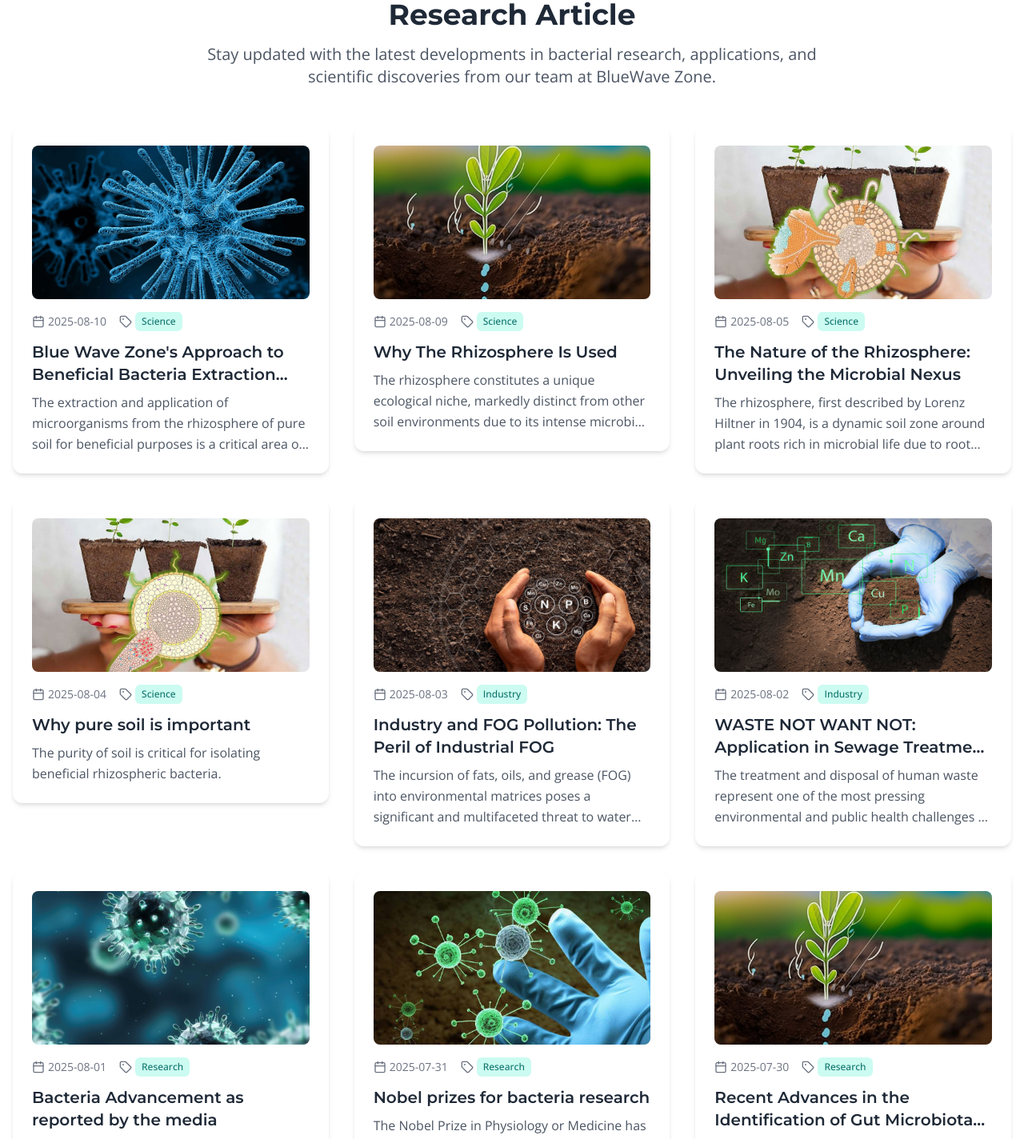
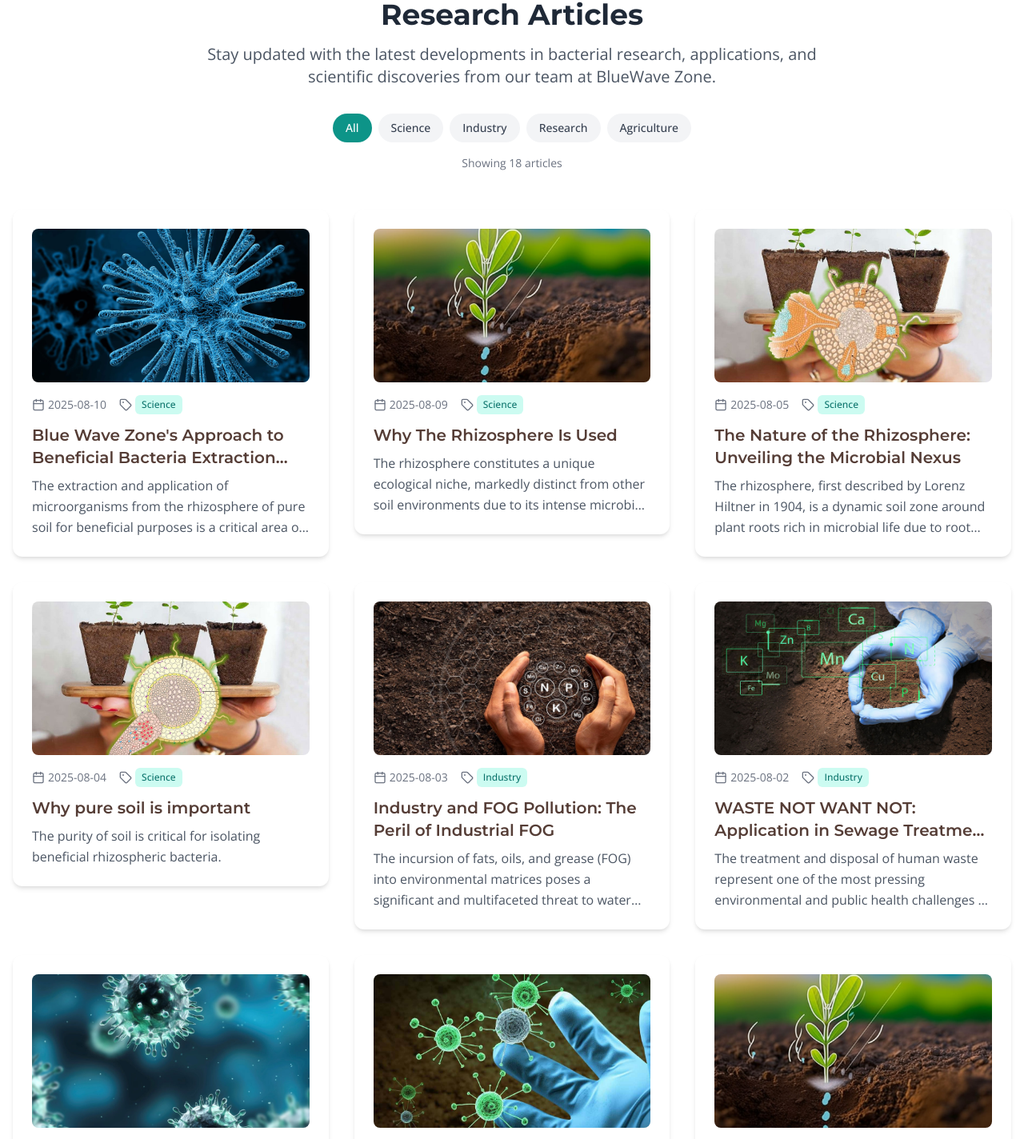
Before and after one commit to bluewavezone-devs/BlueWaveZone, a React (Vite) app in the folder project/: page /articles in a window 1280 px wide. Shown: the part 226-1650 px from the top of the page at 80% size. Built offline with nearby package versions, Linux system fonts and the light colour scheme.

Commit message:
did some changes

```diff
--- a/project/src/components/AgricultureArticlesSection.tsx
+++ b/project/src/components/AgricultureArticlesSection.tsx
@@ -80,7 +80,7 @@ const AgricultureArticlesSection: React.FC = () => {
                 <div className="text-sm text-[var(--color-teal)] font-semibold mb-2">
                   {`0${index + 1}`}
                 </div>
-                <h3 className="text-xl font-semibold text-gray-800 mb-3">
+                <h3 className="text-xl font-semibold text-[var(--color-brown)] mb-3">
                   {article.title}
                 </h3>
                 <p className="text-gray-600 mb-4">
@@ -106,11 +106,7 @@ const AgricultureArticlesSection: React.FC = () => {
           ))}
         </div>
 
-        <div className="text-center">
-          <button className="px-8 py-3 bg-[var(--color-teal)] text-white font-semibold rounded-lg hover:bg-[var(--color-deep-blue)] transition-all duration-300 hover:shadow-lg transform hover:-translate-y-0.5">
-            Explore Our Agricultural Solutions
-          </button>
-        </div>
+
       </div>
     </section>
   );
--- a/project/src/components/ArticleCard.tsx
+++ b/project/src/components/ArticleCard.tsx
@@ -38,12 +38,12 @@ const ArticleCard: React.FC<ArticleCardProps> = ({
         </div>
         <div className="flex items-center gap-1">
           <Tag className="h-4 w-4" />
-          <span className="px-2 py-1 bg-teal-100 text-teal-700 rounded-md text-xs font-medium">
-            {category}
+          <span className="px-2 py-1 bg-teal-100 text-teal-700 rounded-md text-xs font-medium capitalize">
+            {category.toLowerCase()}
           </span>
         </div>
       </div>
-      <h3 className="text-xl font-semibold mb-2 group-hover:text-teal-600 transition-colors duration-300 line-clamp-2">
+      <h3 className="text-xl font-semibold mb-2 text-[var(--color-brown)] group-hover:opacity-80 transition-opacity duration-300 line-clamp-2">
         {title}
       </h3>
       <p className="text-gray-600 leading-relaxed line-clamp-3">
--- a/project/src/components/CategoriesSection.tsx
+++ b/project/src/components/CategoriesSection.tsx
@@ -27,7 +27,7 @@ const ArticleCard: React.FC<ArticleCardProps> = ({ article }) => (
       />
     </div>
     <div className="p-6 flex flex-col flex-1">
-      <h3 className="text-xl font-semibold mb-3 text-[var(--color-deep-blue)] leading-tight">{article.title}</h3>
+      <h3 className="text-xl font-semibold mb-3 text-[var(--color-brown)] leading-tight">{article.title}</h3>
       <p className="mb-5 text-gray-600 flex-1 leading-relaxed">{article.excerpt}</p>
       <Link
         to={`/articles/${article.slug}`}
@@ -96,7 +96,7 @@ const categories: Category[] = [
     ],
   },
   {
-    name: 'The history of bacterial natural products',
+    name: 'The History of Bacterial Natural Products',
     articles: [
       {
         title: 'Bacteria Advancement as reported by the media',
--- a/project/src/pages/Article.tsx
+++ b/project/src/pages/Article.tsx
@@ -1,4 +1,4 @@
-import React from 'react';
+import React, { useState } from 'react';
 import ArticleCard from '../components/ArticleCard';
 
 export interface Author {
@@ -199,8 +199,8 @@ export const articlePosts: ArticlePost[] = [
 
   // Research Articles
   {
-    title: 'Bacteria Advancement as reported by the media',
-    excerpt: 'In the vast narrative of human advancement, there lies a lesser-sung epic—the remarkable history of bacterial natural products.',
+    title: 'Bacteria Advancement as Reported by the Media',
+    excerpt: 'In the vast narrative of human advancement, there lies a lesser-sung epic—the remarkable History of Bacterial Natural Products.',
     date: '2025-08-01',
     category: 'Research',
     image: '/images/beneficial-bacteria-microscope-2.jpg',
@@ -213,7 +213,7 @@ export const articlePosts: ArticlePost[] = [
     },
     content: (
       <div className="prose max-w-none">
-        <h2>Bacterial Advancements in the Media</h2>
+        <h2>The History of Bacterial Natural Products</h2>
         <p>In the vast narrative of human advancement, there lies a lesser-sung epic—the remarkable history of bacterial natural products, an odyssey of minuscule marvels and microbial mastery that has been pivotal to human health. This saga, rich with discovery and innovation, is woven into the very fabric of modern medicine, and its chapters have been diligently chronicled not on ancient scrolls but within the archives of leading media outlets.</p>
 
         <h3>Key Milestones</h3>
@@ -532,25 +532,57 @@ export const articlePosts: ArticlePost[] = [
 ];
 
 function Article() {
+  // Get all unique categories from articles
+  const categories = ['All', ...new Set(articlePosts.map(article => article.category))];
+  const [activeCategory, setActiveCategory] = useState('All');
+
+  // Filter articles based on active category
+  const filteredArticles = activeCategory === 'All'
+    ? articlePosts
+    : articlePosts.filter(article => article.category === activeCategory);
+
   return (
     <div className="pt-16">
       <section className="section">
         <div className="container">
           <div className="text-center mb-12">
-            <h1 className="text-4xl font-bold mb-4">Research Article</h1>
+            <h1 className="text-4xl font-bold mb-4">Research Articles</h1>
             <p className="text-xl text-gray-600 max-w-3xl mx-auto">
               Stay updated with the latest developments in bacterial research, applications,
               and scientific discoveries from our team at BlueWave Zone.
             </p>
+
+            {/* Category Filter Tabs */}
+            <div className="flex flex-wrap justify-center gap-2 mt-8 mb-4">
+              {categories.map((category) => (
+                <button
+                  key={category}
+                  onClick={() => setActiveCategory(category)}
+                  className={`px-4 py-2 rounded-full text-sm font-medium transition-colors ${
+                    activeCategory === category
+                      ? 'bg-teal-600 text-white'
+                      : 'bg-gray-100 text-gray-700 hover:bg-gray-200'
+                  }`}
+                >
+                  {category}
+                </button>
+              ))}
+            </div>
+
+            <div className="text-sm text-gray-500 mb-2">
+              Showing {filteredArticles.length} {filteredArticles.length === 1 ? 'article' : 'articles'}
+              {activeCategory !== 'All' && ` in ${activeCategory}`}
+            </div>
           </div>
-          {articlePosts.length === 0 ? (
+
+          {filteredArticles.length === 0 ? (
             <div className="text-center py-12">
-              <h2 className="text-2xl font-semibold text-gray-700 mb-4">No articles available</h2>
-              <p className="text-gray-500">Check back later for new research articles and updates.</p>
+              <h2 className="text-2xl font-semibold text-gray-700 mb-4">No articles found</h2>
+              <p className="text-gray-500">Try selecting a different category or check back later for updates.</p>
             </div>
           ) : (
             <div className="grid grid-cols-1 md:grid-cols-2 lg:grid-cols-3 gap-8">
-              {articlePosts.map((article) => (
+              {filteredArticles.map((article) => (
                 <ArticleCard
                   key={article.slug}
                   title={article.title}
--- a/project/src/pages/ArticleView.tsx
+++ b/project/src/pages/ArticleView.tsx
@@ -27,12 +27,23 @@ const ArticleView: React.FC = () => {
       <div className="flex flex-col lg:flex-row gap-8">
         {/* Main Article */}
         <div className="flex-1 bg-white rounded-2xl shadow-lg overflow-hidden">
-          <img
-            src={article.image}
-            alt={article.title}
-            className="w-full h-72 object-cover object-center mb-0"
-            style={{ maxHeight: '340px' }}
-          />
+          <div className="relative w-full h-72 overflow-hidden">
+            <img
+              src={article.image}
+              alt={article.title}
+              className="w-full h-full object-cover object-center"
+              onError={(e) => {
+                // Fallback to a default image if the specified one fails to load
+                const target = e.target as HTMLImageElement;
+                target.src = '/images/beneficial-bacteria-research.jpg';
+              }}
+            />
+            <div className="absolute inset-0 bg-gradient-to-t from-black/40 to-transparent"></div>
+            <div className="absolute bottom-0 left-0 right-0 p-6 text-white">
+              <h1 className="text-3xl md:text-4xl font-bold mb-2 drop-shadow-lg">{article.title}</h1>
+              <p className="text-lg text-gray-200 drop-shadow-md">{article.excerpt}</p>
+            </div>
+          </div>
           <div className="px-6 py-8">
             <div className="flex flex-wrap items-center gap-4 text-sm text-gray-500 mb-4">
               <span className="flex items-center gap-1">
@@ -70,8 +81,16 @@ const ArticleView: React.FC = () => {
           <div className="bg-white rounded-2xl shadow-lg p-6 mb-8">
             <h2 className="text-xl font-bold mb-4 text-teal-700">More Articles</h2>
             <div className="flex flex-col gap-4">
-              {moreArticles.map((post, idx) => (
-                <ArticleCard key={post.href} {...post} />
+              {moreArticles.map((post) => (
+                <ArticleCard
+                  key={post.slug}
+                  title={post.title}
+                  excerpt={post.excerpt}
+                  date={post.date}
+                  category={post.category}
+                  image={post.image}
+                  slug={post.slug}
+                />
               ))}
             </div>
           </div>
```
